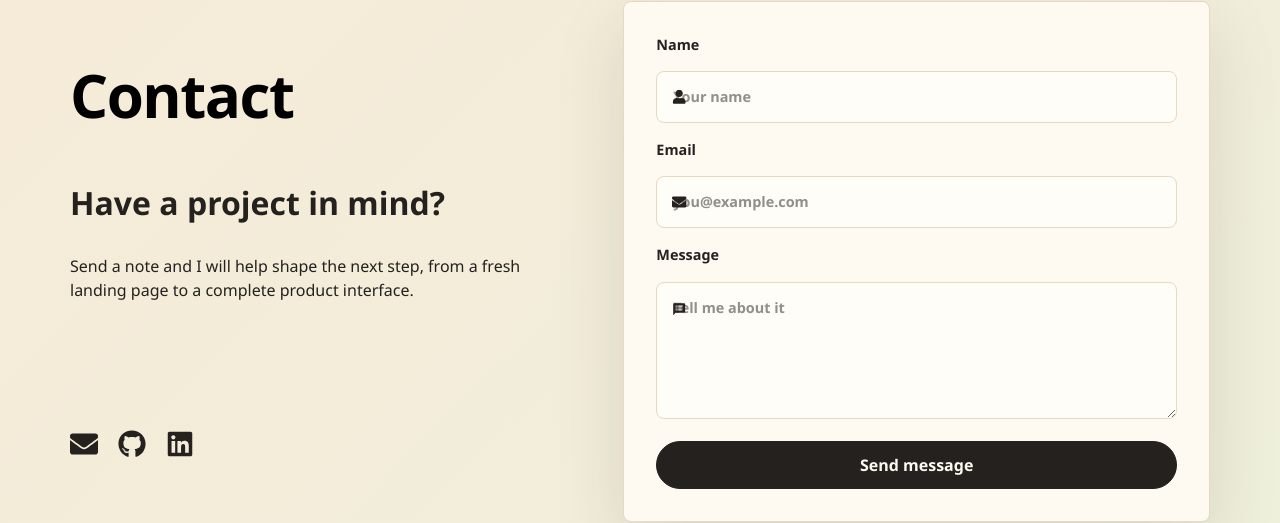
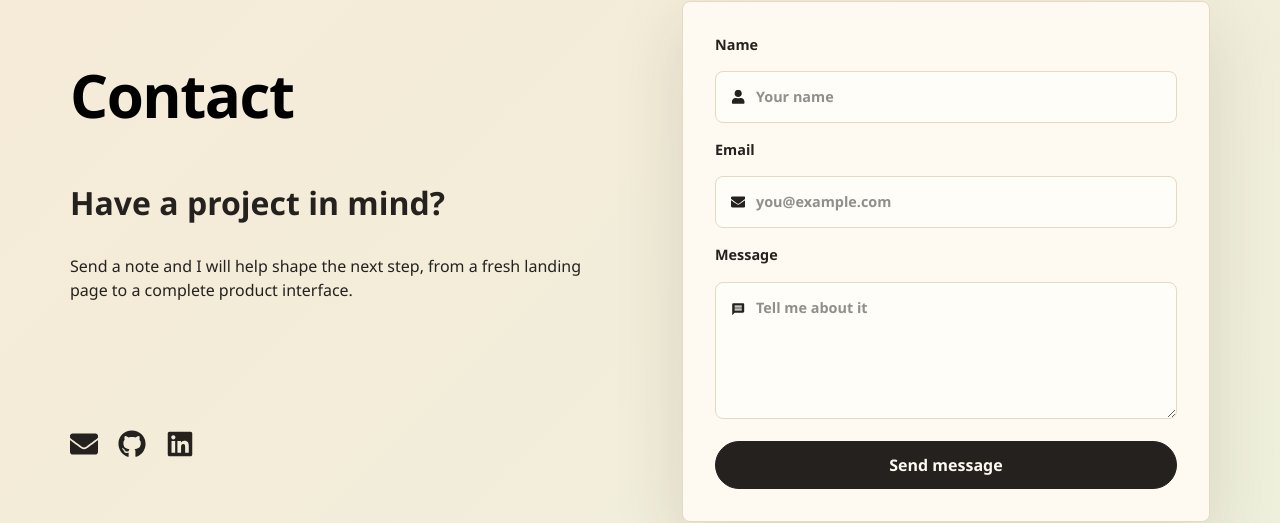
Before and after one commit to Niranjan12777/Portfolio, a React (Vite) app in the folder Frontend/: page / in a window 1280 px wide. Shown: the part 1806-2329 px from the top of the page. Built offline with nearby package versions, Linux system fonts and the light colour scheme; no server answers.

Commit message:
style: adjust contact section padding and grid layout

```diff
--- a/Frontend/src/pages/Contact/Contact.css
+++ b/Frontend/src/pages/Contact/Contact.css
@@ -1,6 +1,6 @@
 .contact-section {
   display: grid;
-  grid-template-columns: 0.8fr 1fr;
+  grid-template-columns: 1fr 1fr;
   gap: clamp(28px, 7vw, 84px);
 }
 
@@ -26,7 +26,7 @@
   width: 100%;
   border: 1px solid var(--line);
   border-radius: 8px;
-  padding: 14px 16px;
+  padding: 14px 40px;
   color: var(--ink);
   background: #fffdf8;
 }
```
